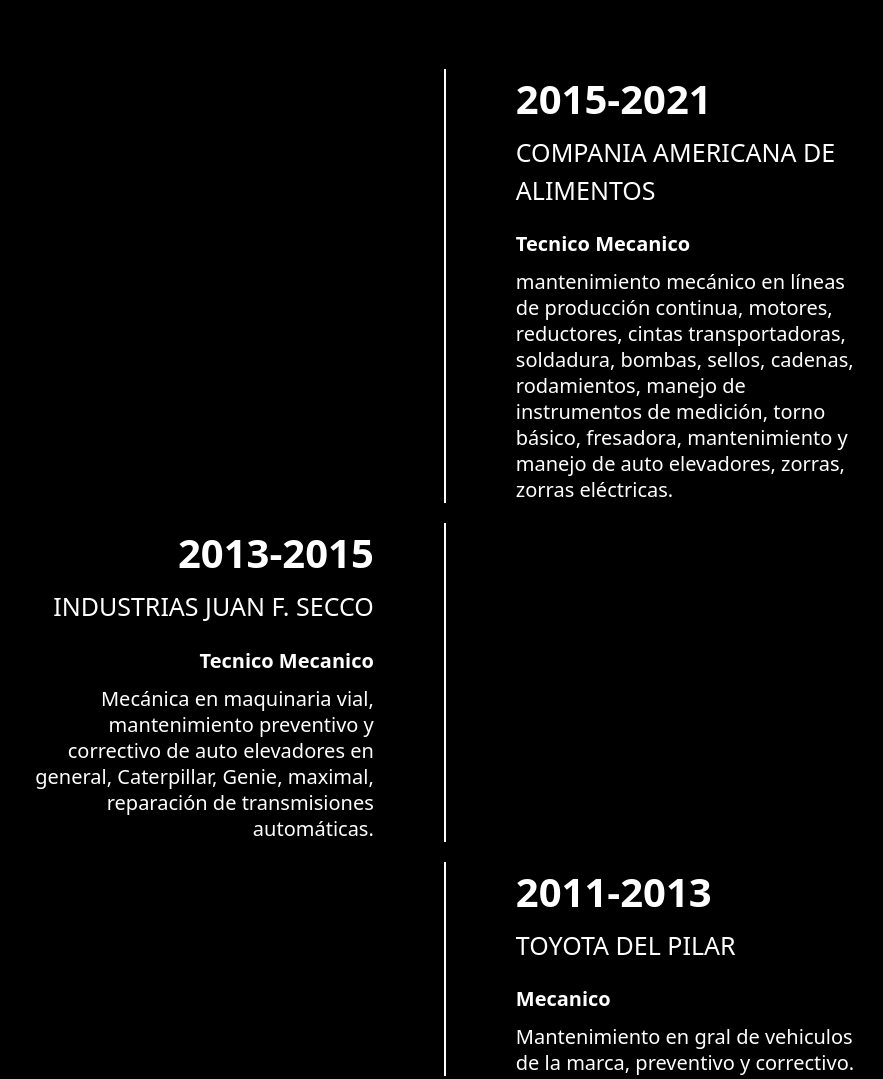
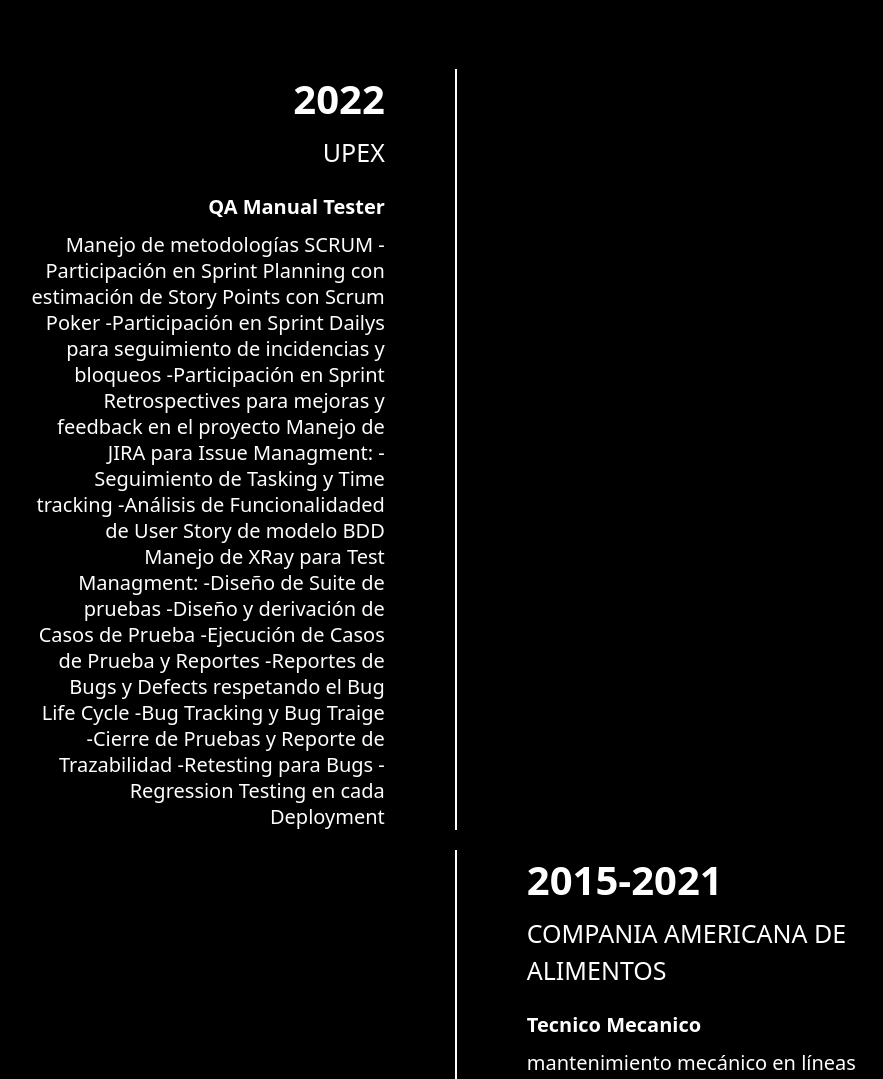
Before and after one commit to mgtony/mgtony.github.io, a plain HTML site: page index.html in a window 1280 px wide. Shown: the part 1780-2859 px from the top of the page, without its empty margins (189-1072 px from the left). Drawn offline with nearby package versions, Linux system fonts and the light colour scheme.

Commit message:
Update index.html

```diff
--- a/index.html
+++ b/index.html
@@ -111,6 +111,31 @@
       <div class="experiences-body">
         <h2 class="experiences-title">Experiencia</h2>
         <div class="experiences-grid">
+          <div class="experience experience_left">
+            <div class="experience-date">2022</div>
+            <div class="experience-company">UPEX</div>
+            <div class="experience-position">QA Manual Tester</div>
+            <div class="experience-description">
+              Manejo de metodologías SCRUM
+              -Participación en Sprint Planning con estimación de Story Points con Scrum Poker
+              -Participación en Sprint Dailys para seguimiento de incidencias y bloqueos
+              -Participación en Sprint Retrospectives para mejoras y feedback en el proyecto
+              Manejo de JIRA para Issue Managment:
+              -Seguimiento de Tasking y Time tracking
+              -Análisis de Funcionalidaded de User Story de modelo BDD
+              Manejo de XRay para Test Managment:
+              -Diseño de Suite de pruebas
+              -Diseño y derivación de Casos de Prueba
+              -Ejecución de Casos de Prueba y Reportes
+              -Reportes de Bugs y Defects respetando el Bug Life Cycle
+              -Bug Tracking y Bug Traige
+              -Cierre de Pruebas y Reporte de Trazabilidad
+              -Retesting para Bugs
+              -Regression Testing en cada Deployment
+            </div>
+          </div>
+          <div class="line"></div>
+          <div class="empty"></div>
           <div class="empty"></div>
           <div class="line"></div>
           <div class="experience">
@@ -136,13 +161,25 @@
           <div class="empty"></div>
           <div class="line"></div>
           <div class="experience">
-            <div class="experience-date">2011-2013</div>
+            <div class="experience-date">2012</div>
             <div class="experience-company">Toyota Del Pilar</div>
             <div class="experience-position">Mecanico</div>
             <div class="experience-description">
-              Mantenimiento en gral de vehiculos de la marca, preventivo y correctivo.
+               Service en general, mecánica ligera, cambios de filtros, engrase de crucetas, ajuste de cazoletas, calibración de neumáticos,
+               reparaciones de carrocerías, reemplazo de aceite, reemplazo de bujías etc.
             </div>
           </div>
+          <div class="experience experience_left">
+            <div class="experience-date">2011-2012</div>
+            <div class="experience-company">Propiedades Daufí</div>
+            <div class="experience-position">Administrativo</div>
+            <div class="experience-description">
+               Administración general, atención al cliente, tasaciones, locaciones, ventas, pagos, servicios y monotributos, depósitos,
+               renovaciones de locación, colocaciones de carteles y publicidad, actualización de página web.
+            </div>
+          </div>
+          <div class="line"></div>
+          <div class="empty"></div>
         </div>
       </div>
       <img src="wave.svg" alt="división" class="wave wave_bottom">
@@ -160,7 +197,7 @@
           <li class="skills-skill">AWS</li>
           <li class="skills-skill">GCP</li>
           <li class="skills-skill">Azure</li>
-          <li class="skills-skill">Terraform</li>
+          <li class="skills-skill">QA Testing</li>
           <li class="skills-skill">Linux</li>
           <li class="skills-skill">Jenkins</li>
           <li class="skills-skill">Python</li>
```
